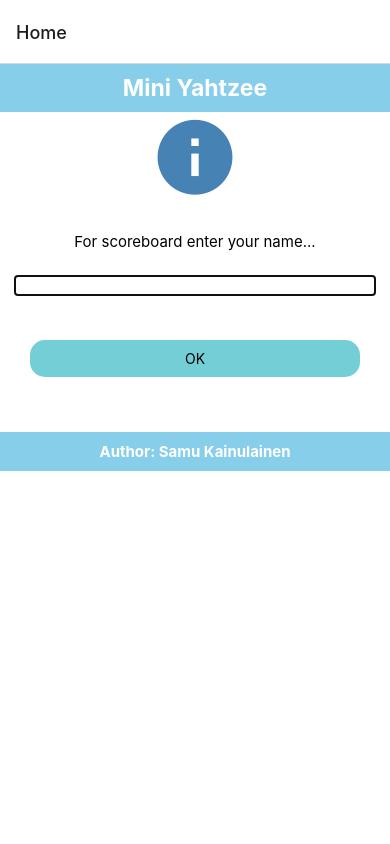
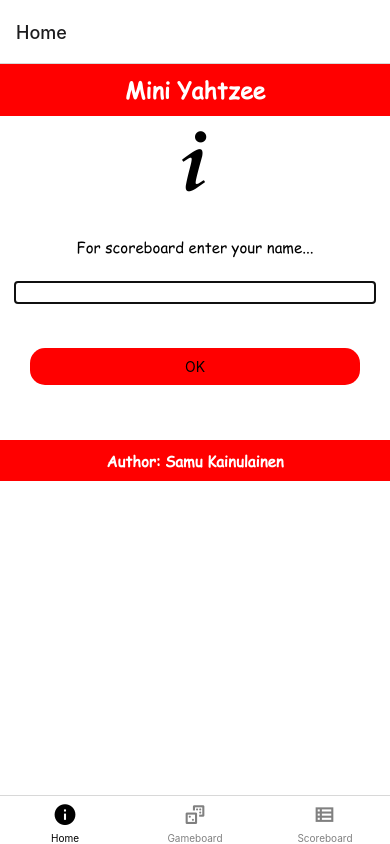
Before and after one commit to kainukai/miniyahtzee, a React Native app: screen /Home in a window 390 px wide. Built offline with nearby package versions, Linux system fonts and the light colour scheme.

Commit message:
Changed font, colors and functions

```diff
--- a/App.js
+++ b/App.js
@@ -1,45 +1,50 @@
+import React, { useEffect } from "react";
+import { NavigationContainer } from "@react-navigation/native";
+import { createBottomTabNavigator } from "@react-navigation/bottom-tabs";
+import MaterialCommunityIcons from "@expo/vector-icons/MaterialCommunityIcons";
+import * as Font from 'expo-font';
 import Home from "./components/Home";
 import Gameboard from "./components/Gameboard";
 import Scoreboard from "./components/Scoreboard";
-import { NavigationContainer } from "@react-navigation/native";
-import { createBottomTabNavigator } from "@react-navigation/bottom-tabs";
-import MaterialCommunityIcons from "@expo/vector-icons/MaterialCommunityIcons";
 
 const Tab = createBottomTabNavigator();
 
+const loadFonts = async () => {
+  try {
+    await Font.loadAsync({
+      'comic-sans': require('./assets/fonts/comic-sans.ttf'),
+    });
+  } catch (error) {
+    console.error("Error loading fonts:", error);
+  }
+};
+
 export default function App() {
+  useEffect(() => {
+    loadFonts();
+  }, []);
+
   return (
     <NavigationContainer>
       <Tab.Navigator
-        sceneContainerStyle={{backgroundColor: "transparent"}}
+        sceneContainerStyle={{ backgroundColor: "white" }} // Adjust background color here
         screenOptions={({ route }) => ({
           tabBarIcon: ({ focused, color, size }) => {
             let iconName;
             if (route.name === 'Home') {
-              iconName = focused
-                ? 'information'
-                : 'information-outline';
+              iconName = focused ? 'information' : 'information-outline';
             } else if (route.name === 'Gameboard') {
-              iconName = focused
-                ? 'dice-multiple'
-                : 'dice-multiple-outline';
+              iconName = focused ? 'dice-multiple' : 'dice-multiple-outline';
+            } else if (route.name === 'Scoreboard') {
+              iconName = focused ? 'view-list' : 'view-list-outline';
             }
-            else if (route.name === 'Scoreboard') {
-            iconName = focused
-              ? 'view-list'
-              : 'view-list-outline';
-          }
-
-            // You can return any component that you like here!
-            return <MaterialCommunityIcons
-            name={iconName} size={size} color={color} />;
+            return <MaterialCommunityIcons name={iconName} size={size} color={color} />;
           },
-          tabBarActiveTintColor: 'steelblue',
+          tabBarActiveTintColor: 'black',
           tabBarInactiveTintColor: 'gray',
         })}
       >
-        <Tab.Screen name="Home" component={Home}
-          options={{tabBarStyle: {display: "none"}}} />
+        <Tab.Screen name="Home" component={Home} options={{ tabBarVisible: false }} />
         <Tab.Screen name="Gameboard" component={Gameboard} />
         <Tab.Screen name="Scoreboard" component={Scoreboard} />
       </Tab.Navigator>
--- a/components/Gameboard.js
+++ b/components/Gameboard.js
@@ -23,7 +23,6 @@
   const [gameEndStatus, setGameEndStatus] = useState(false);
   const [showDiceIcon, setShowDiceIcon] = useState(true);
 
-
   // If dices are selected or not
   const [selectedDices, setSelectedDices] =
     useState(new Array(NBR_OF_DICES).fill(false));
@@ -38,14 +37,13 @@
   const [dicePointsTotal, setDicePointsTotal] =
     useState(new Array(MAX_SPOT).fill(0));
 
-  const [playerName,setPlayerName] = useState("");
+  const [playerName, setPlayerName] = useState("");
 
   useEffect(() => {
     if (playerName === "" && route.params?.player) {
       setPlayerName(route.params.player);
     }
   }, [])
-
 
   const row = [];
   for (let dice = 0; dice < NBR_OF_DICES; dice++) {
@@ -98,46 +96,66 @@
 
   const selectDice = (i) => {
     let dices = [...selectedDices];
-    dices[i] = selectedDices[i] ? false : true;
+    dices[i] = !selectedDices[i]; // Toggle the selected status of the dice
     setSelectedDices(dices);
+    if (dices.every(x => x)) {
+
+    }
   }
 
   function getDiceColor(i) {
-    return selectedDices[i] ? "black" : "steelblue"
+    return selectedDices[i] ? "red" : "black"
   }
 
   function getDicePointsColor(i) {
-    return selectedDicePoints[i] ? "black" : "steelblue"
+    return selectedDicePoints[i] ? "red" : "black"
   }
 
   const selectDicePoints = (i) => {
     if (nbrOfThrowsLeft === 0) {
-      let selected = [...selectedDices];
       let selectedPoints = [...selectedDicePoints];
       let points = [...dicePointsTotal];
-      if (!selectedPoints[i]){
+
+      if (!selectedPoints[i]) {
         selectedPoints[i] = true;
-      let nbrOfDices =
-        diceSpots.reduce
-        ((total, x) => (x === (i + 1) ? total + 1 : total), 0);
+        let nbrOfDices = diceSpots.reduce((total, x) => (x === (i + 1) ? total + 1 : total), 0);
         points[i] = nbrOfDices * (i + 1);
         setDicePointsTotal(points);
         setSelectedDicePoints(selectedPoints);
+
+        // Check if all points have been selected
+        if (selectedPoints.every(x => x)) {
+          setGameEndStatus(true);
+          setStatus("Game over. All points selected.");
+
+        }
+
         setNbrOfThrowsLeft(NBR_OF_THROWS);
         return points[i];
+      } else {
+        setStatus("You already selected points for " + (i + 1));
       }
-  else {
-    setStatus("You already selected points for " +(i + 1));
-    }
-  }
-  else {
-    setStatus("Throw " + NBR_OF_THROWS + " times before setting points.")
+    } else {
+      setStatus("Throw " + NBR_OF_THROWS + " times before setting points.");
     }
   }
 
 
   const throwDices = () => {
-    setShowDiceIcon(false);
+    if (gameEndStatus) {
+      // Reset game states if the game has ended
+      setGameEndStatus(false);
+      setSelectedDices(new Array(NBR_OF_DICES).fill(false));
+      setDiceSpots(new Array(NBR_OF_DICES).fill(0));
+      setSelectedDicePoints(new Array(MAX_SPOT).fill(false));
+      setDicePointsTotal(new Array(MAX_SPOT).fill(0));
+      setStatus("Throw Dices.");
+      board = [];
+      setNbrOfThrowsLeft(NBR_OF_THROWS); // Reset throws left
+      setShowDiceIcon(true); // Show the dice icon again
+    } else {
+      if (nbrOfThrowsLeft > 0) { // Check if throws left is greater than 0
+        setShowDiceIcon(false); // Hide the dice icon
         let spots = [...diceSpots];
         for (let i = 0; i < NBR_OF_DICES; i++) {
           if (!selectedDices[i]) {
@@ -147,12 +165,15 @@
           }
         }
         setDiceSpots(spots);
-    setNbrOfThrowsLeft(nbrOfThrowsLeft-1);
+        setNbrOfThrowsLeft(nbrOfThrowsLeft - 1);
       }
+    }
+  };
 
   function getSpotTotal(i) {
     return dicePointsTotal[i];
   }
+
 
   return (
     <>
@@ -165,7 +186,7 @@
           <FontAwesome5
             name="dice"
             size={90}
-            color="steelblue"
+            color="red"
             style={styles.information}
           />
         )}
@@ -174,11 +195,10 @@
 
       <Pressable style={styles.button}
         onPress={() => throwDices()}>
-        <Text>THROW DICES</Text>
+        <Text style={styles.buttonText}>THROW DICES</Text>
       </Pressable>
 
       <Text style={styles.gametotal}> Total: {dicePointsTotal.reduce((acc, curr) => acc + curr, 0)} </Text>
-      <Text style={styles.gamebonus}> You are {BONUS_POINTS} points away from bonus.</Text>
 
       <Container>
         <Row>{pointsRow}</Row>
--- a/components/Home.js
+++ b/components/Home.js
@@ -24,15 +24,14 @@
             Keyboard.dismiss();
         }
     }
-
   return (
     <>
         <Header />
         <View>
             <MaterialCommunityIcons
-                name="information"
+                name="information-variant"
                 size={90}
-                color="steelblue"
+                color="black"
                 style={styles.information}
 
 
--- a/components/Scoreboard.js
+++ b/components/Scoreboard.js
@@ -1,13 +1,15 @@
-import React from 'react'
-import { Text, View } from 'react-native'
-import styles from '../style/style'
+import React from 'react';
+import { Text, View } from 'react-native';
+import style from '../style/style';
+import Metrics from "../style/Metrics";
 
-export default function Scoreboard( {navigation }) {
+const Scoreboard = ({ playerName, totalPoints }) => {
   return (
     <View>
-      <Text>
-        Scoreboard will be here..
-      </Text>
+      <Text>Player Name: {playerName}</Text>
+      <Text>Total Points: {totalPoints}</Text>
     </View>
-  )
-}
+  );
+};
+
+export default Scoreboard;
--- a/package.json
+++ b/package.json
@@ -14,6 +14,7 @@
     "@react-navigation/native": "^6.1.12",
     "@react-navigation/native-stack": "^6.9.20",
     "expo": "~50.0.8",
+    "expo-font": "^11.10.3",
     "expo-status-bar": "~1.11.1",
     "react": "18.2.0",
     "react-native": "0.73.4",
--- /dev/null
+++ b/style/Metrics.js
@@ -0,0 +1,12 @@
+import { Dimensions } from 'react-native';
+
+const { width, height } = Dimensions.get('window');
+
+const guidelineBaseWidth = 375;
+const guidelineBaseHeight = 812;
+
+const horizontalScale = (size) => (width / guidelineBaseWidth) * size;
+const verticalScale = (size) => (height / guidelineBaseHeight) * size;
+const moderateScale = (size, factor = 0.5) => size + (horizontalScale(size) - size) * factor;
+
+export { horizontalScale, verticalScale, moderateScale };
--- a/style/style.js
+++ b/style/style.js
@@ -1,21 +1,27 @@
 import { StyleSheet } from 'react-native';
+import Metrics from "../style/Metrics";
+import { Font } from 'expo-font';
+
 
 export default StyleSheet.create({
   container: {
+    fontFamily: "comic-sans",
     flex: 1,
     backgroundColor: '#fff'
   },
   header: {
     marginTop: 0,
     marginBottom: 0,
-    backgroundColor: 'skyblue',
+    backgroundColor: 'red',
     flexDirection: 'row',
+    fontFamily: "comic-sans",
   },
+
   footer: {
     marginTop: 25,
-    backgroundColor: 'skyblue',
+    backgroundColor: 'red',
     flexDirection: 'row',
-
+    fontFamily: "comic-sans",
   },
   title: {
     color: '#fff',
@@ -24,6 +30,7 @@
     fontSize: 23,
     textAlign: 'center',
     margin: 10,
+    fontFamily: "comic-sans",
   },
   author: {
     color: '#fff',
@@ -32,11 +39,13 @@
     fontSize: 15,
     textAlign: 'center',
     margin: 10,
+    fontFamily: "comic-sans",
   },
   gameboard: {
     backgroundColor: '#fff',
     alignItems: 'center',
-    justifyContent: 'center'
+    justifyContent: 'center',
+    fontFamily: "comic-sans",
   },
   gameinfo: {
     backgroundColor: '#fff',
@@ -44,7 +53,9 @@
     justifyContent: 'center',
     fontSize: 15,
     marginTop: 10,
-    margin: 15
+    margin: 15,
+    fontFamily: "comic-sans",
+
   },
 
   gamerule: {
@@ -54,7 +65,7 @@
     fontSize: 25,
     marginTop: 10,
     margin: 10,
-
+    fontFamily: "comic-sans",
   },
 
   gametext: {
@@ -63,7 +74,8 @@
     justifyContent: 'center',
     fontSize: 20,
     marginTop: 10,
-    margin: 15
+    margin: 15,
+    fontFamily: "comic-sans",
   },
 
   gametotal: {
@@ -72,7 +84,8 @@
     justifyContent: 'center',
     fontSize: 25,
     marginTop: 10,
-    margin: 15
+    margin: 15,
+    fontFamily: "comic-sans",
   },
 
   gamebonus: {
@@ -81,7 +94,8 @@
     justifyContent: 'center',
     fontSize: 15,
     marginTop: 10,
-    margin: 25
+    margin: 25,
+    fontFamily: "comic-sans",
   },
 
   playerName: {
@@ -90,7 +104,8 @@
     justifyContent: 'center',
     fontSize: 20,
     marginTop: 10,
-    margin: 0
+    margin: 0,
+    fontFamily: "comic-sans",
   },
 
   row: {
@@ -104,21 +119,25 @@
     margin: 30,
     flexDirection: "row",
     padding: 10,
-    backgroundColor: "#73CED6",
+    backgroundColor: "red",
     width: 330,
     borderRadius: 15,
     justifyContent: 'center',
-    alignItems: 'center'
+    alignItems: 'center',
+    fontFamily: "comic-sans",
+
 
   },
   buttonText: {
-    color:"#2B2B52",
-    fontSize: 20
+    color:"white",
+    fontSize: 20,
+    fontFamily: "comic-sans",
   },
   information:{
     backgroundColor: '#fff',
     textAlign: 'center',
     justifyContent: 'center',
     paddingBottom: 20,
+    fontFamily: "comic-sans",
   }
 });
```
Also changed, not shown: react-native.config.js (added, +7 -0 lines), assets/fonts/comic-sans.ttf (added), 1 other file (tests, documents, lock files or other folders). Lines whose indentation alone changed are shown as unchanged.
